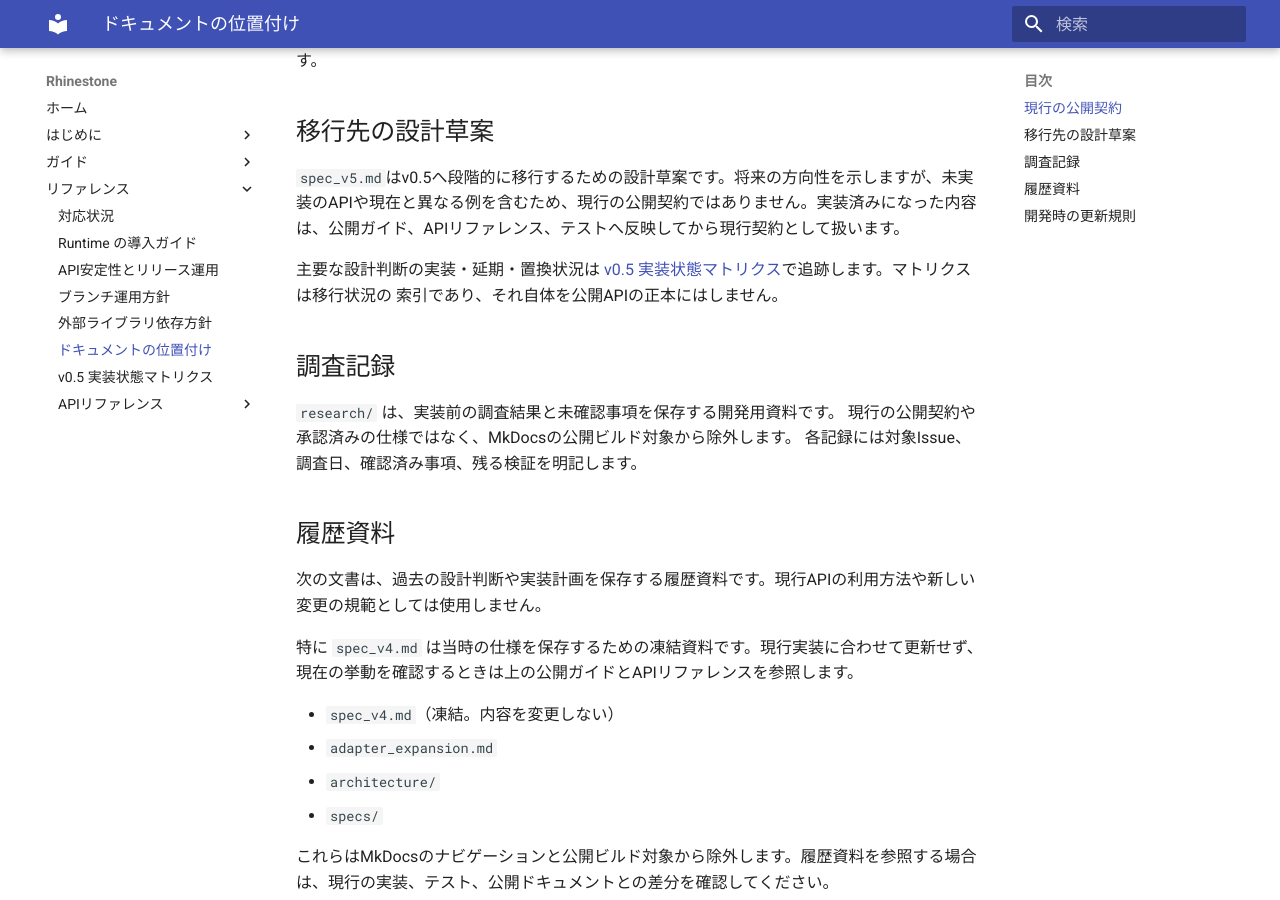
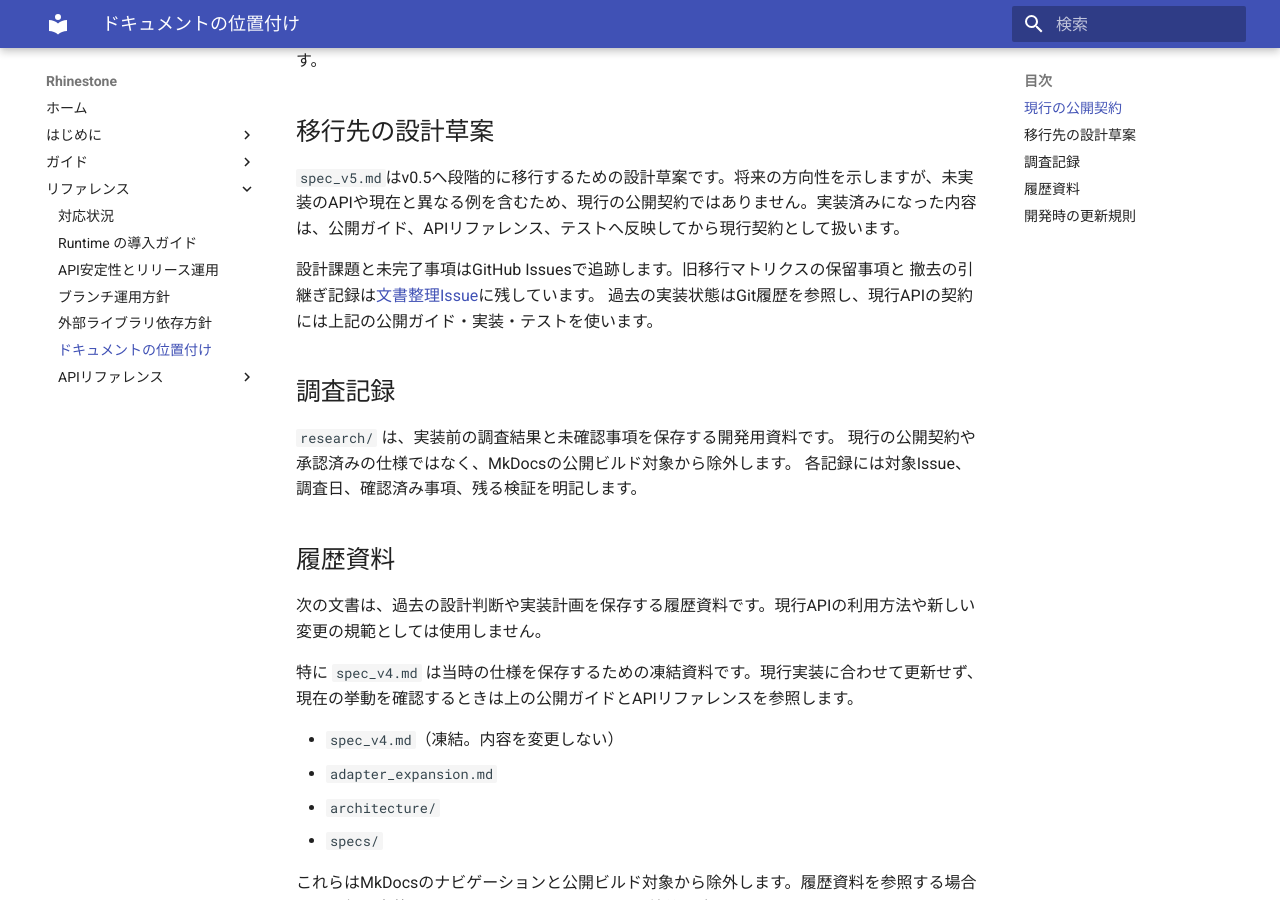
Before and after one commit to u-kitazawa/rhinestone, an MkDocs documentation site: the page built from docs/documentation-status.md, in a window 1280 px wide and 900 px high, scrolled down 728 px. Built offline with MkDocs 1.6.1 and Material for MkDocs 9.7.7, drawn with Linux system fonts in a browser that asks for light colours.

Commit message:
docs: retire obsolete migration status matrix

```diff
--- a/docs/documentation-status.md
+++ b/docs/documentation-status.md
@@ -26,9 +26,9 @@ GitHub Pagesは公開済みの境界です。`pip install rhinestone`で入るPy
 
 `spec_v5.md`はv0.5へ段階的に移行するための設計草案です。将来の方向性を示しますが、未実装のAPIや現在と異なる例を含むため、現行の公開契約ではありません。実装済みになった内容は、公開ガイド、APIリファレンス、テストへ反映してから現行契約として扱います。
 
-主要な設計判断の実装・延期・置換状況は
-[v0.5 実装状態マトリクス](v05-status-matrix.md)で追跡します。マトリクスは移行状況の
-索引であり、それ自体を公開APIの正本にはしません。
+設計課題と未完了事項はGitHub Issuesで追跡します。旧移行マトリクスの保留事項と
+撤去の引継ぎ記録は[文書整理Issue](https://github.com/u-kitazawa/rhinestone/issues/213#issuecomment-6166381400)に残しています。
+過去の実装状態はGit履歴を参照し、現行APIの契約には上記の公開ガイド・実装・テストを使います。
 
 ## 調査記録
 
--- a/mkdocs.yml
+++ b/mkdocs.yml
@@ -24,7 +24,6 @@ nav:
       - ブランチ運用方針: branch-policy.md
       - 外部ライブラリ依存方針: dependency-policy.md
       - ドキュメントの位置付け: documentation-status.md
-      - v0.5 実装状態マトリクス: v05-status-matrix.md
       - APIリファレンス:
           - 概要: api.md
           - 提供元アダプター:
```
Also changed, not shown: docs/v05-status-matrix.md (deleted, +0 -64 lines), docs/長期計画.md (+1 -1 lines).
